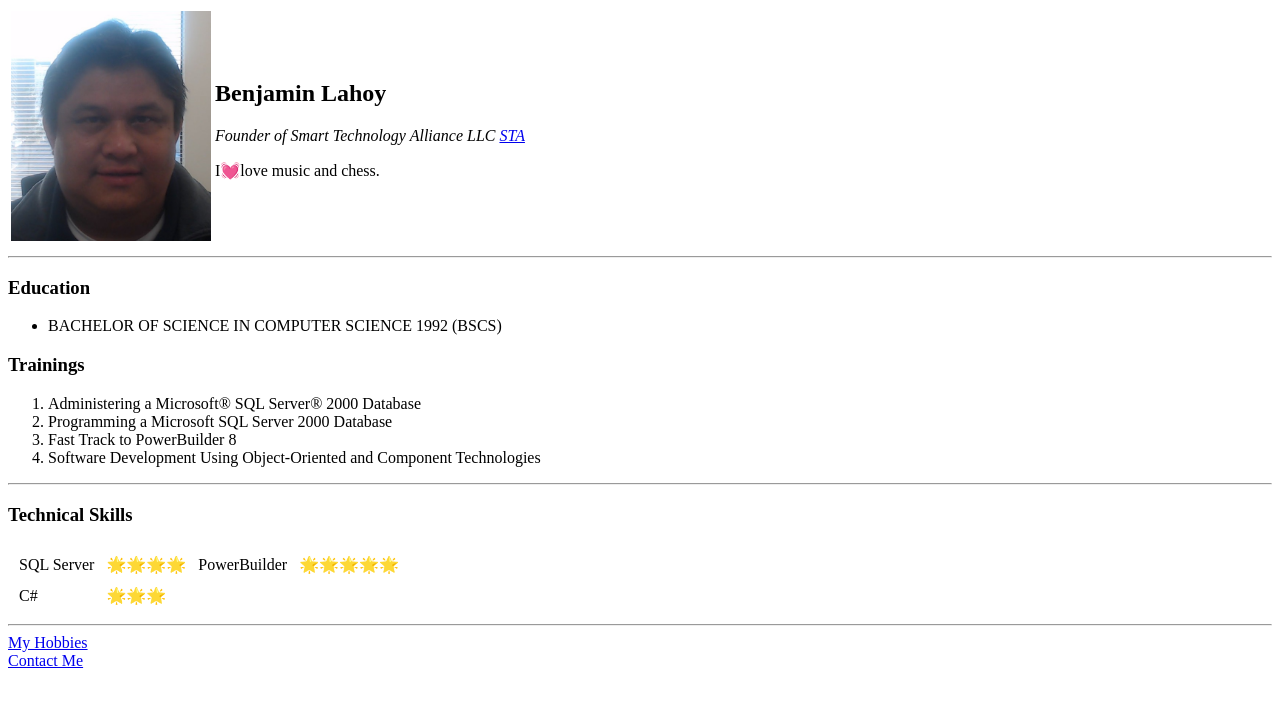
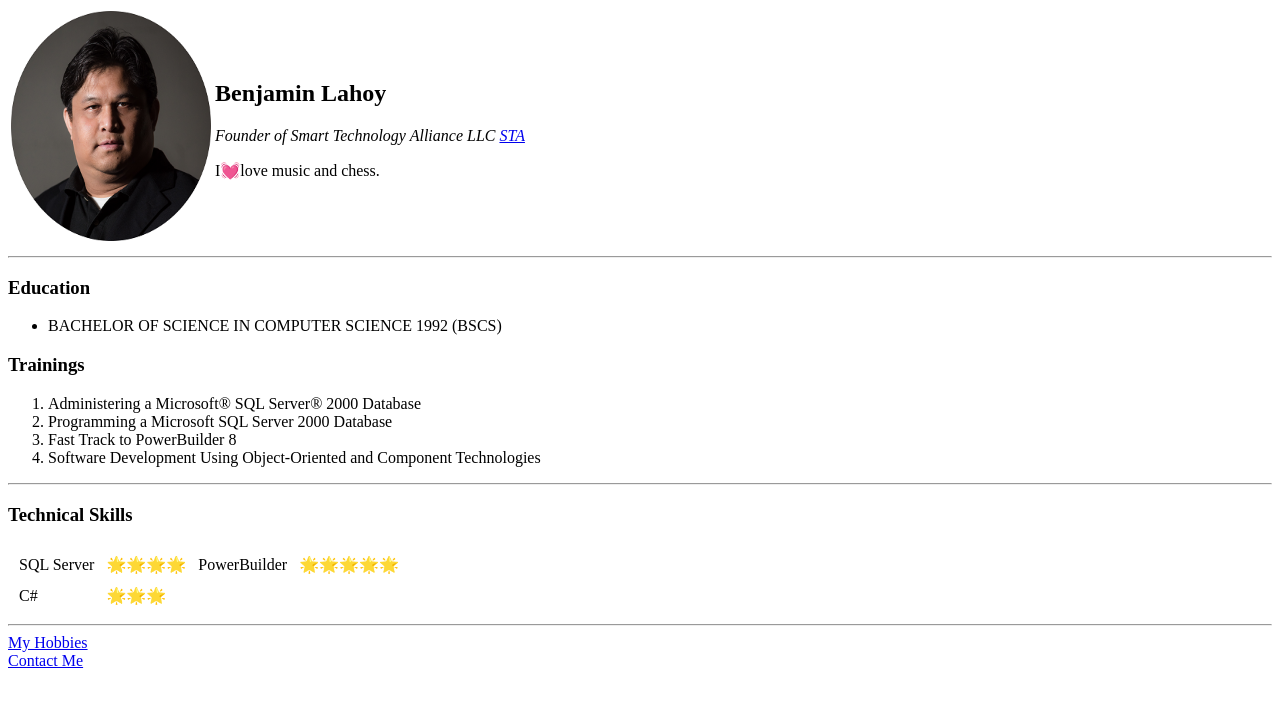
Before and after one commit to cyberguybl/cv, a plain HTML site: page index.html in a window 1280 px wide. Drawn offline with Linux system fonts and the light colour scheme.

Commit message:
Updated my picture reference

```diff
--- a/index.html
+++ b/index.html
@@ -8,7 +8,7 @@
 <body>
     <table>
         <tr>
-            <td><img src="images/blahoy.jpg" alt="my consulting picture" width="200" height="230" /></td>
+            <td><img src="images/mypic.png" alt="my consulting picture" width="200" height="230" /></td>
             <td>
                 <h2>Benjamin Lahoy</h2>
                 <p><em>Founder of Smart Technology Alliance LLC&nbsp;<a href="http://www.appbrewery.co">STA</a></em></p>
```
